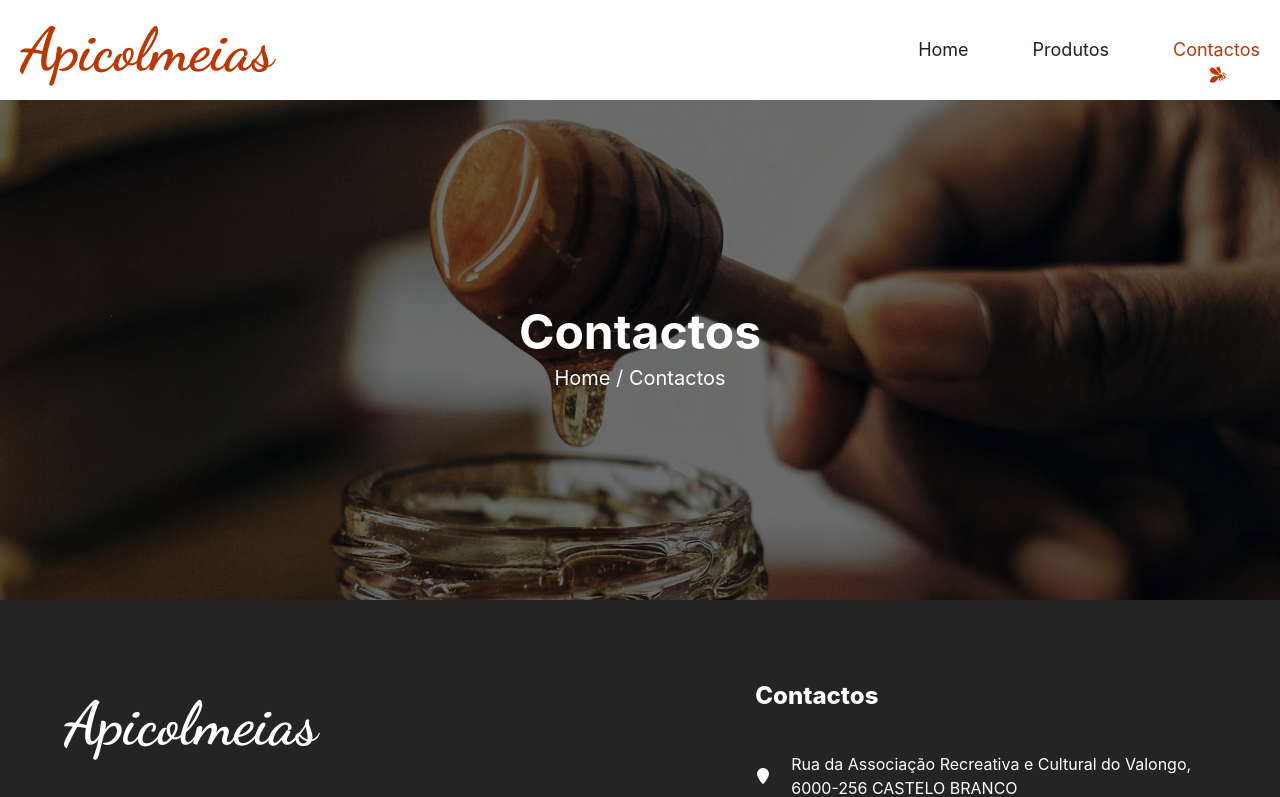
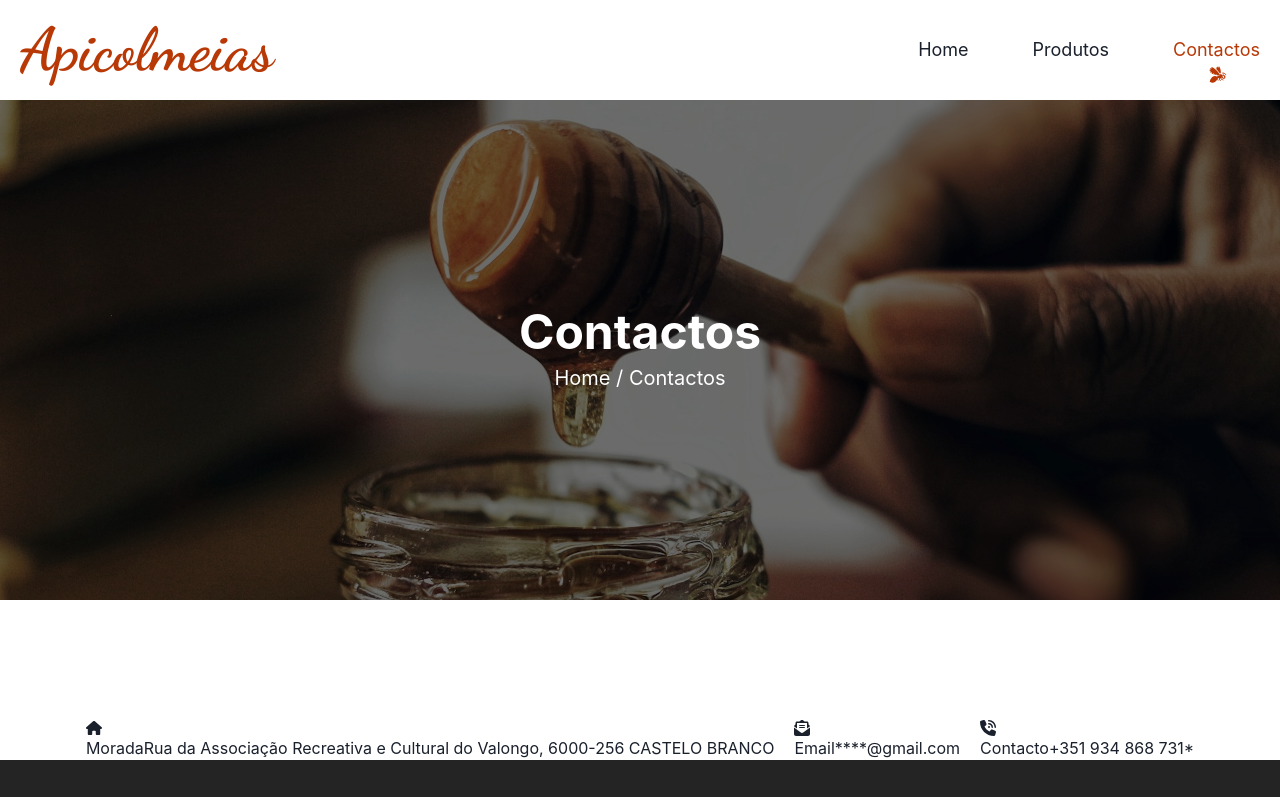
Before and after one commit to j-pcgoncalves/apicolmeias, a React (Vite) app: page /contactos in a window 1280 px wide. Shown: the top 797 px of the page. Built offline with nearby package versions, Linux system fonts and the light colour scheme.

Commit message:
create contactos Card component

```diff
--- a/src/components/Footer.tsx
+++ b/src/components/Footer.tsx
@@ -1,4 +1,4 @@
-import { FaEnvelope, FaHeadphones, FaLocationPin } from "react-icons/fa6";
+import { FaEnvelope, FaLocationPin, FaPhone } from "react-icons/fa6";
 import { useState } from "react";
 
 export default function Footer() {
@@ -22,7 +22,7 @@ export default function Footer() {
                         Rua da Associação Recreativa e Cultural do Valongo, 6000-256 CASTELO BRANCO
                     </span>
                     <span className="contactos-footer mt-4">
-                        <span><FaHeadphones /></span>
+                        <span><FaPhone /></span>
                         <a href="tel:934868731">
                             +351 934 868 731*
                         </a>
--- a/src/components/contactos/Contactos.tsx
+++ b/src/components/contactos/Contactos.tsx
@@ -1,9 +1,18 @@
+import { FaEnvelopeOpenText, FaHouse, FaPhoneVolume } from "react-icons/fa6";
+
 import BreadcrumbNav from "../ui/BreadcrumbNav";
+import ContactosCard from "../ui/ContactosCard";
 
 const Contactos = () => {
     return (
         <>
             <BreadcrumbNav title="Contactos" />
+
+            <div className="cards-container">
+                <ContactosCard icon={<FaHouse />} title="Morada" text="Rua da Associação Recreativa e Cultural do Valongo, 6000-256 CASTELO BRANCO" />
+                <ContactosCard icon={<FaEnvelopeOpenText />} title="Email" text="****@gmail.com" />
+                <ContactosCard icon={<FaPhoneVolume />} title="Contacto" text="+351 934 868 731*" />
+            </div>
         </>
     )
 }
--- /dev/null
+++ b/src/components/ui/ContactosCard.tsx
@@ -0,0 +1,21 @@
+import { ReactNode } from "react";
+
+interface ContactosCardProps {
+    icon: ReactNode,
+    title: string;
+    text: string;
+}
+
+const ContactosCard = ({ icon, title, text }: ContactosCardProps) => {
+    return (
+        <div className="card-main">
+            <div className="card-icon">
+                {icon}
+            </div>
+            <span className="card-title">{title}</span>
+            <span className="card-text">{text}</span>
+        </div>
+    )
+}
+
+export default ContactosCard;
--- a/src/index.css
+++ b/src/index.css
@@ -51,6 +51,7 @@
         background-size: cover;
         background-repeat: no-repeat;
         position: relative;
+        margin-bottom: 120px;
     }
 
     .breadcrumb-container::after {
@@ -68,6 +69,13 @@
         gap: 8px;
         align-items: center;
         color: white;
+    }
+
+    .cards-container {
+        display: flex;
+        align-items: center;
+        justify-content: center;
+        gap: 20px;
     }
 }
 
```
